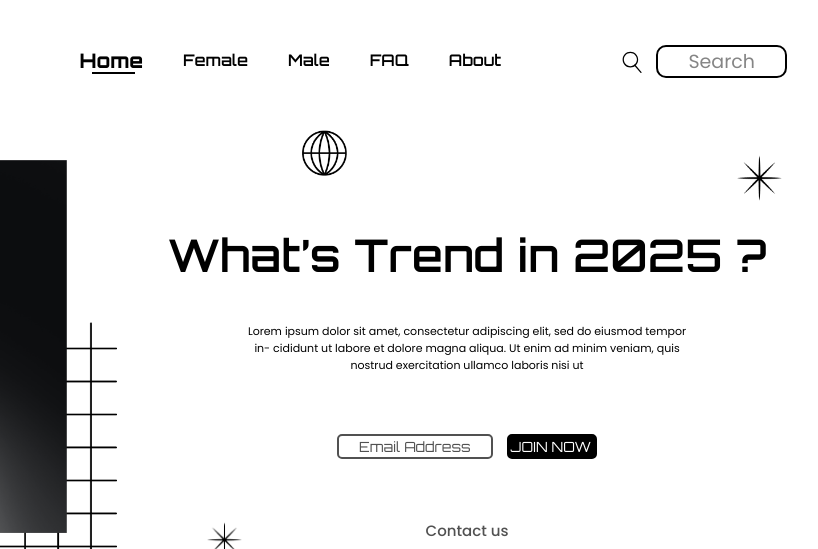
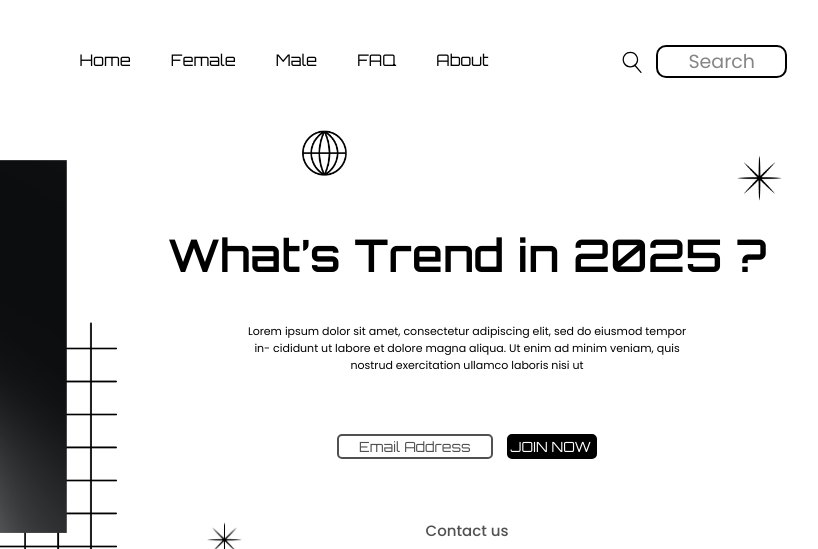
Before and after one commit to vishal-kumaar/Project-1-Street-Style-Landing-Page, a plain HTML site: page index.html in a window 1280 px wide. Shown: the top 549 px of the page, 363-1181 px from the left. Drawn offline with Linux system fonts and the light colour scheme.

Commit message:
style.css changed

```diff
--- a/style.css
+++ b/style.css
@@ -16,6 +16,7 @@ img[alt="brand-logo"] {
     left: 130px;
     top: 30px;
     width: 120px;
+    cursor: pointer;
 }
 
 .list {
@@ -31,22 +32,22 @@ img[alt="brand-logo"] {
     font-family: "Orbitron", Arial;
     font-size: 16px;
     color: #000000;
+    font-weight: 400;
+    cursor: pointer;
+}
+
+.list-item:hover {
     font-weight: 600;
 }
 
-.list-item:first-child {
-    font-size: 20px;
-    font-weight: 900;
-    line-height: 22px;
-}
-
-.list-item:first-child::after {
+.list-item:hover::after {
     content: "";
     position: relative;
-    left: 13px;
+    left: 0;
+    margin: auto;
     display: block;
     border-bottom: 2px solid #000000;
-    width: 43px;
+    width: 30px;
 }
 
 .button-group {
@@ -54,7 +55,6 @@ img[alt="brand-logo"] {
     right: 130px;
     top: 40px;
     width: 165px;
-    /* margin: 40px 0 0 0; */
 }
 
 .search-icon svg {
@@ -71,7 +71,6 @@ img[alt="brand-logo"] {
     background-color: #ffffff;
     border: 2px solid #000000;
     outline: none;
-    cursor: pointer;
     border-radius: 10px;
     color: #858585;
     font-family: "Poppins", Arial;
@@ -156,6 +155,7 @@ img[alt="brand-logo"] {
     color: #515151;
     background-color: #ffffff;
     font-size: 14px;
+    cursor: pointer;
 }
 
 .button-join {
@@ -166,6 +166,7 @@ img[alt="brand-logo"] {
     color: #ffffff;
     background-color: #000000;
     font-size: 14px;
+    cursor: pointer;
 }
 
 .contact-heading {
@@ -179,6 +180,7 @@ img[alt="brand-logo"] {
 .icons img {
     width: 25px;
     margin: 10px 6px;
+    cursor: pointer;
 }
 
 .hero-container-right::after {
```
